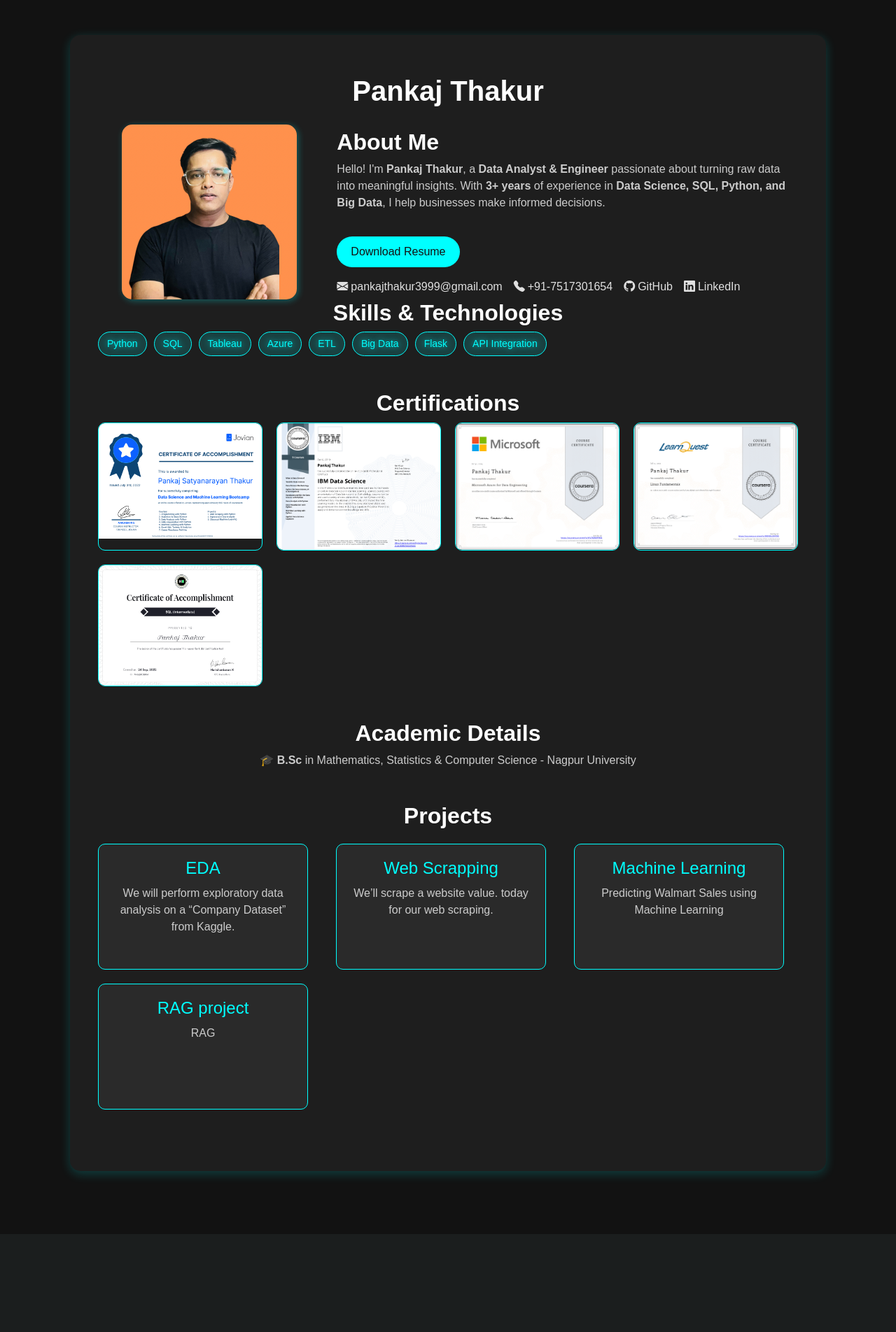
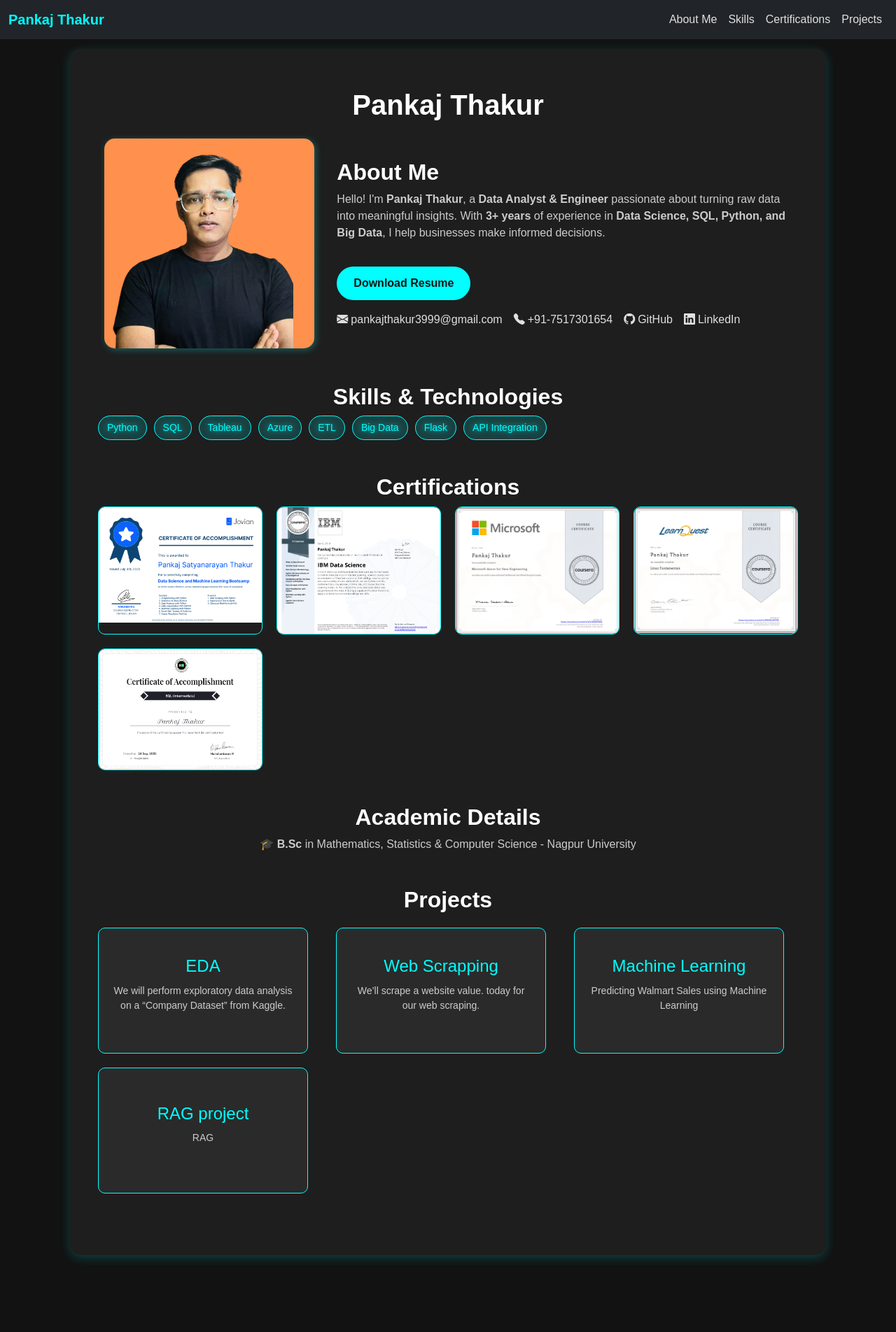
Before and after one commit to pankajthakur3999/webdev, a Flask app: page / in a window 1280 px wide. Shown: the whole page at 70% size. Before the commit the page ends 1677 px from the top, so only its background shows below. Run offline with Flask 3, Linux system fonts and the light colour scheme; some libraries are stand-ins or nearby versions.

Commit message:
Added navbar

```diff
--- a/templates/home.html
+++ b/templates/home.html
@@ -3,18 +3,31 @@
 <head>
   <meta charset="utf-8">
   <meta name="viewport" content="width=device-width, initial-scale=1">
+  <!-- SEO Meta Tags -->
+  <meta name="description" content="Pankaj Thakur - Data Analyst & Engineer Portfolio">
+  <meta name="keywords" content="Data Science, Python, SQL, Azure, Big Data, Tableau">
+  <meta name="author" content="Pankaj Thakur">
+
   <link href="https://cdn.jsdelivr.net/npm/bootstrap@5.2.3/dist/css/bootstrap.min.css" rel="stylesheet">
   <link rel="stylesheet" href="https://cdn.jsdelivr.net/npm/bootstrap-icons/font/bootstrap-icons.css">
   <title>Pankaj Thakur - Portfolio</title>
   <style>
     /* General Dark Theme */
     body {
-      padding: 50px 100px;
+      padding: 70px 100px;
       background-color: #121212;
       font-family: 'Arial', sans-serif;
       color: #e0e0e0;
     }
-
+    /* Mobile Responsiveness */
+    @media (max-width: 768px) {
+      body {
+        padding: 70px 20px;
+      }
+      .container {
+        padding: 20px;
+      }
+    }
     .container {
       background: #1e1e1e;
       padding: 40px;
@@ -35,10 +48,22 @@
       color: inherit;
     }
 
+    /* Navbar Overrides */
+    .navbar-brand {
+      font-weight: bold;
+      color: #0ff;
+    }
+    .navbar-nav .nav-link {
+      color: #e0e0e0;
+    }
+    .navbar-nav .nav-link:hover {
+      color: #0ff;
+    }
+
     /* Profile Photo */
     #photo {
       width: 100%;
-      max-width: 250px;
+      max-width: 300px;
       border-radius: 15px;
       box-shadow: 2px 2px 10px rgba(0, 255, 255, 0.3);
     }
@@ -57,6 +82,10 @@
       font-size: 14px;
       text-shadow: 0px 0px 8px rgba(0, 255, 255, 0.8);
       border: 1px solid #0ff;
+    }
+    /* Extra gap for Skills Section */
+    #skills {
+      margin-top: 50px;
     }
 
     /* Certifications */
@@ -102,9 +131,10 @@
       background-color: #0ff;
       color: #121212;
       border: none;
-      padding: 10px 20px;
+      padding: 12px 24px;
       border-radius: 30px;
       font-size: 16px;
+      font-weight: bold;
       transition: background-color 0.3s ease;
       margin-top: 20px;
     }
@@ -118,16 +148,22 @@
       grid-template-columns: repeat(auto-fill, minmax(280px, 1fr));
       gap: 20px;
       margin-top: 20px;
+      justify-content: center;
     }
     .project-card {
   background: #2a2a2a;
-      width: 300px;  /* Set a fixed width */
-      height: 180px; /* Set a fixed height */
+  width: 100%;
+  max-width: 300px; /* Card will not exceed 300px */
+  min-height: 180px; /* Flexible height for content */
   padding: 20px;
   border-radius: 10px;
   transition: transform 0.3s ease, box-shadow 0.3s ease;
   text-align: center;
   border: 1px solid #0ff;
+  display: flex;
+  flex-direction: column;
+  justify-content: center;
+  align-items: center;
   }
     .project-card:hover {
       transform: scale(1.03);
@@ -139,6 +175,8 @@
     }
     .project-card p {
       color: #ccc;
+      font-size: 14px;
+      text-align: center;
     }
 
     /* Social Icons */
@@ -156,7 +194,34 @@
 </head>
 <body>
 
-<div class="container text-center">
+  <!-- Navbar -->
+  <nav class="navbar navbar-expand-lg navbar-dark bg-dark fixed-top">
+    <div class="container-fluid">
+      <a class="navbar-brand" href="#">Pankaj Thakur</a>
+      <button class="navbar-toggler" type="button" data-bs-toggle="collapse" data-bs-target="#navbarContent"
+              aria-controls="navbarContent" aria-expanded="false" aria-label="Toggle navigation">
+        <span class="navbar-toggler-icon"></span>
+      </button>
+      <div class="collapse navbar-collapse" id="navbarContent">
+        <ul class="navbar-nav ms-auto mb-2 mb-lg-0">
+          <li class="nav-item">
+            <a class="nav-link" href="#about">About Me</a>
+          </li>
+          <li class="nav-item">
+            <a class="nav-link" href="#skills">Skills</a>
+          </li>
+          <li class="nav-item">
+            <a class="nav-link" href="#certifications">Certifications</a>
+          </li>
+          <li class="nav-item">
+            <a class="nav-link" href="#projects">Projects</a>
+          </li>
+        </ul>
+      </div>
+    </div>
+  </nav>
+
+<div class="container text-center" id="about">
   <h1 class="mt-3 mb-4">Pankaj Thakur</h1>
 
   <!-- About Me Section -->
@@ -194,9 +259,8 @@
     </div>
   </div>
 
-
   <!-- Skills Section -->
-  <div class="mb-5">
+  <div class="mb-5" id="skills">
     <h2>Skills & Technologies</h2>
     <div class="skills-list">
       <span class="skill-badge">Python</span>
@@ -211,7 +275,7 @@
   </div>
 
   <!-- Certifications Section -->
-  <div class="mb-5">
+  <div class="mb-5" id="certifications">
     <h2>Certifications</h2>
     <div class="certifications">
       <!-- Certification 1 -->
@@ -245,7 +309,7 @@
       <!-- Certification 5 -->
       <div class="cert-card">
         <a href="https://www.hackerrank.com/certificates/1945eb0db8a1" target="_blank">
-          <img src="static/SQLhacker.png" alt="SQL Probelm Solving">
+          <img src="static/SQLhacker.png" alt="SQL Problem Solving">
           <div class="cert-tooltip">SQL Problem Solving</div>
         </a>
       </div>
@@ -254,14 +318,12 @@
 
   <!-- Academic Details Section -->
   <div class="mb-5">
-    <div class="mb-5">
     <h2>Academic Details</h2>
     <p>🎓 <strong>B.Sc</strong> in Mathematics, Statistics & Computer Science - Nagpur University</p>
   </div>
-  </div>
 
   <!-- Projects Section -->
-  <div class="mb-5">
+  <div class="mb-5" id="projects">
     <h2>Projects</h2>
     <div class="projects-grid">
       <!-- Project 1 -->
@@ -279,7 +341,7 @@
         </div>
       </a>
       <!-- Project 3 -->
-      <a href="https://github.com/pankajthakur3999/Machine-Learning", target="_blank">
+      <a href="https://github.com/pankajthakur3999/Machine-Learning" target="_blank">
         <div class="project-card">
           <h4>Machine Learning</h4>
           <p>Predicting Walmart Sales using Machine Learning</p>
@@ -294,22 +356,6 @@
       </a>
     </div>
   </div>
-
-  <!-- Contact Section
-  <div class="text-center mt-5">
-    <h2>Contact Me</h2>
-    <div class="social-icons mt-3">
-      <a href="https://www.linkedin.com/in/pankajthakur3999" target="_blank">
-        <i class="bi bi-linkedin"></i>
-      </a>
-      <a href="https://github.com/pankajthakur3999" target="_blank">
-        <i class="bi bi-github"></i>
-      </a>
-      <a href="mailto:pankajthakur3999@gmail.com">
-        <i class="bi bi-envelope-fill"></i>
-      </a>
-    </div> -->
-  </div>
 </div>
 
 <script src="https://cdn.jsdelivr.net/npm/bootstrap@5.2.3/dist/js/bootstrap.bundle.min.js"></script>
```
Lines whose indentation alone changed are shown as unchanged.
